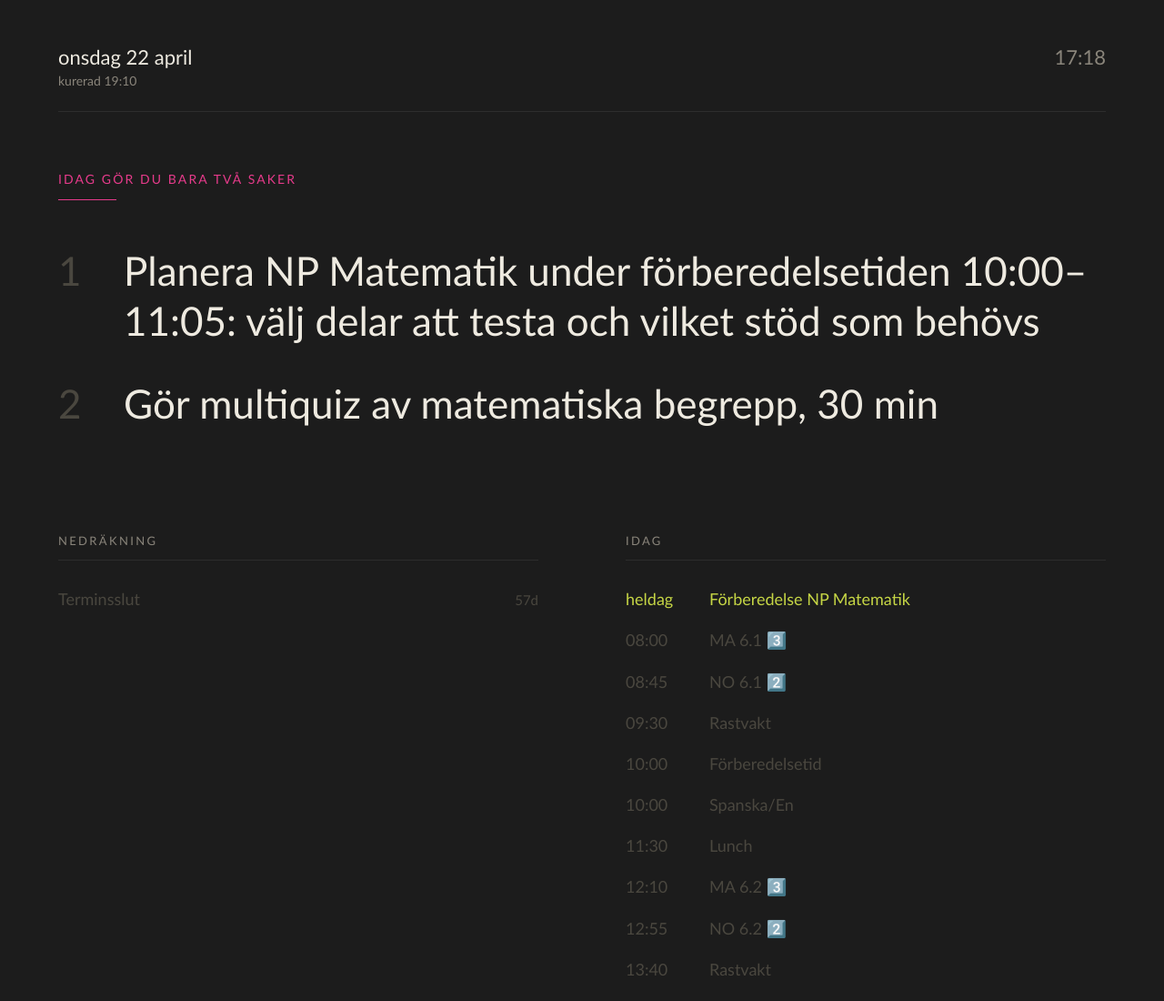
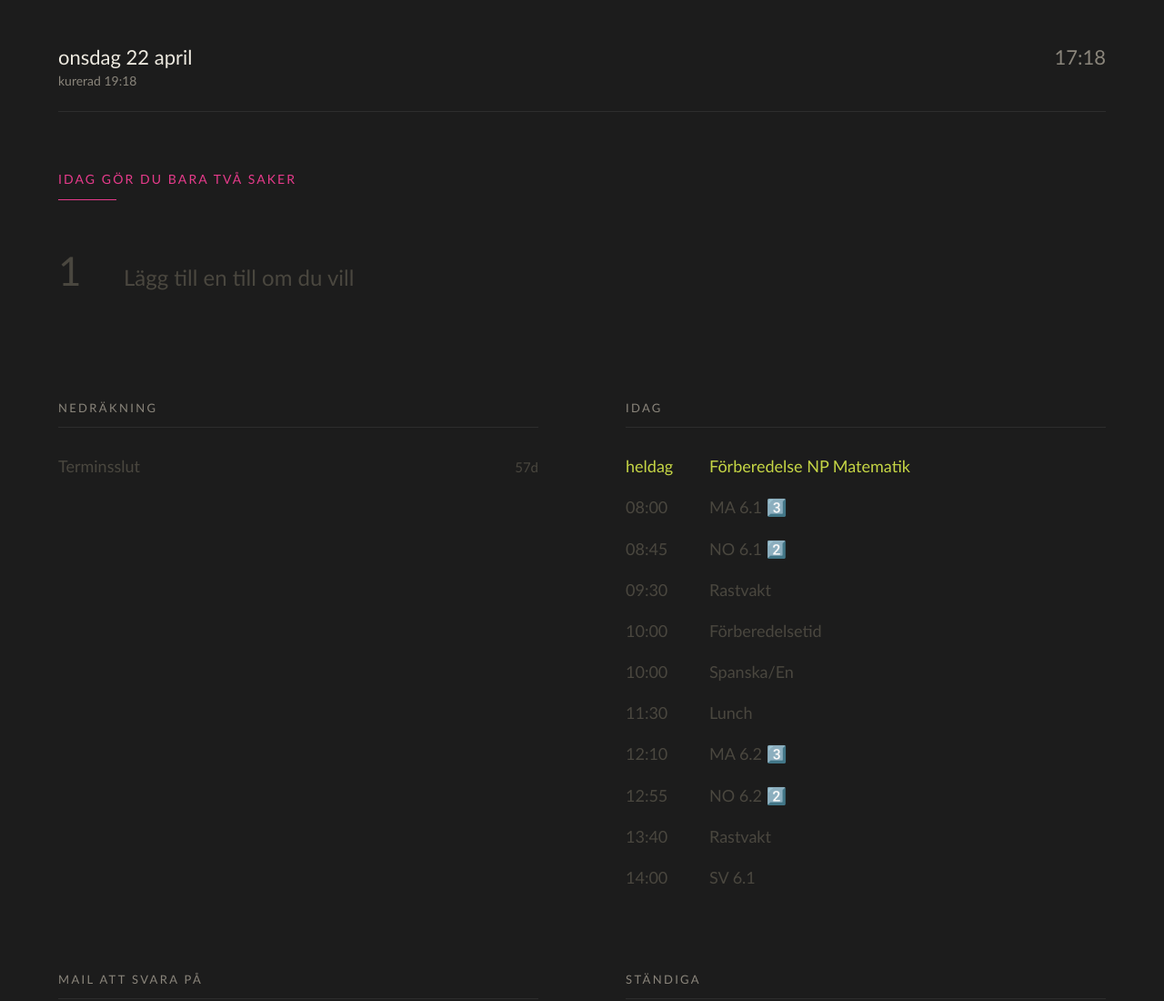
Before and after one commit to ximonse/fp560, a website: page index.html in a window 1280 px wide. Shown: the top 1100 px of the page at 91% size. Drawn offline with Linux system fonts and the light colour scheme.

Commit message:
Morgonsida 2026-04-22 17:18

```diff
--- a/index.html
+++ b/index.html
@@ -102,14 +102,14 @@
 <header>
   <div>
     <div class="date">onsdag 22 april</div>
-    <div class="meta">kurerad 19:10</div>
+    <div class="meta">kurerad 19:18</div>
   </div>
   <div id="clock"></div>
 </header>
 
 <section class="two-todo">
   <div class="label">idag gör du bara två saker</div>
-  <ol><li><a href="https://tasks.google.com/tasks/all" target="_blank" rel="noopener">Planera NP Matematik under förberedelsetiden 10:00–11:05: välj delar att testa och vilket stöd som behövs</a></li><li><a href="https://tasks.google.com/tasks/all" target="_blank" rel="noopener">Gör multiquiz av matematiska begrepp, 30 min</a></li></ol>
+  <ol><li class="empty">Lägg till en till om du vill</li></ol>
 </section>
 
 <div class="grid">
```
